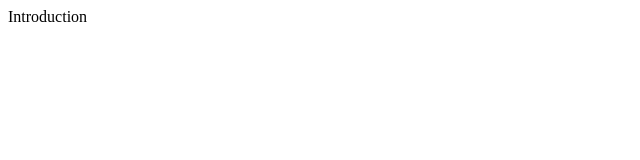
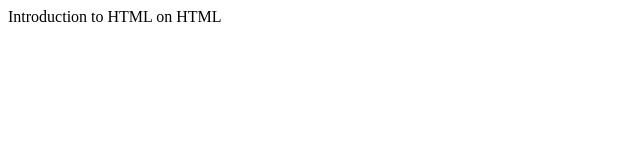
Before and after one commit to Java50Anatoly-Bystrov/html-css-js-introduction, a plain HTML site: page index.html in a window 1280 px wide. Shown: the whole page, without its empty margins (0-640 px from the left). Drawn offline with Linux system fonts and the light colour scheme.

Commit message:
adds HTML

```diff
--- a/index.html
+++ b/index.html
@@ -7,7 +7,7 @@
     <title>Introduction</title>
 </head>
 <body>
-    Introduction
+    Introduction to HTML on HTML
 
 </body>
 </html>
```
